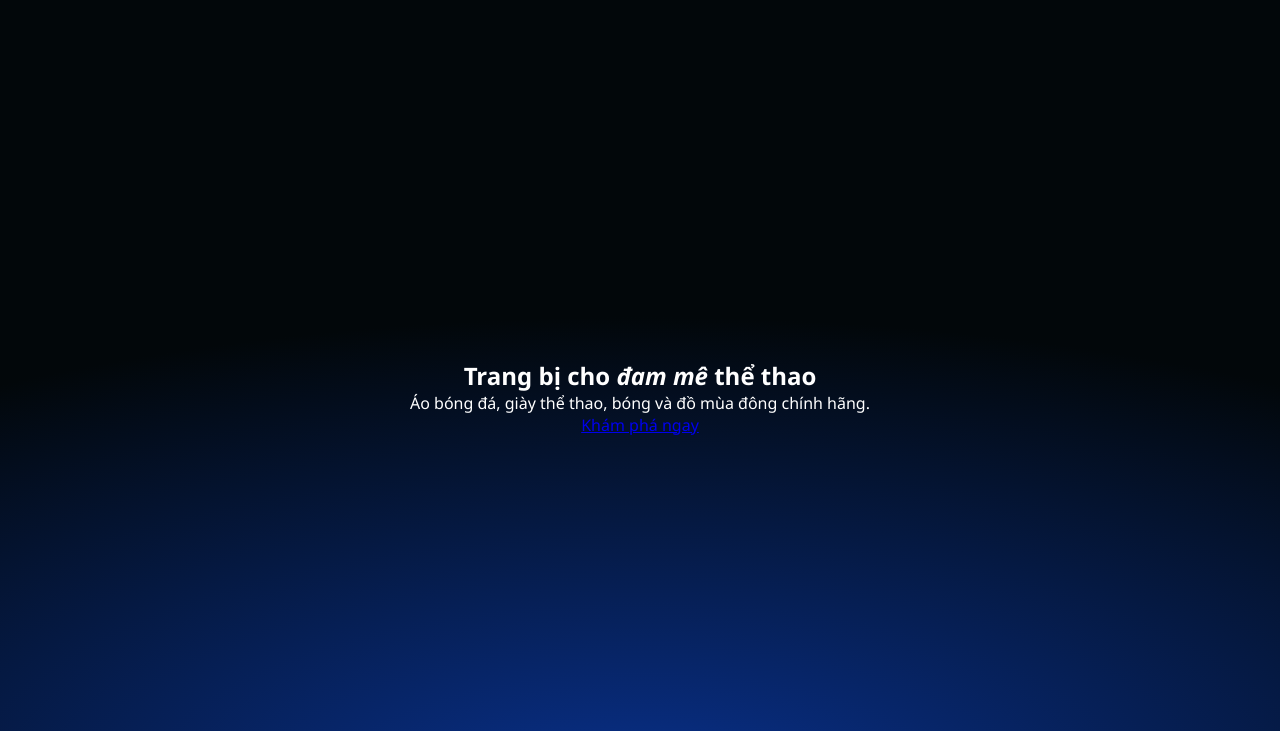
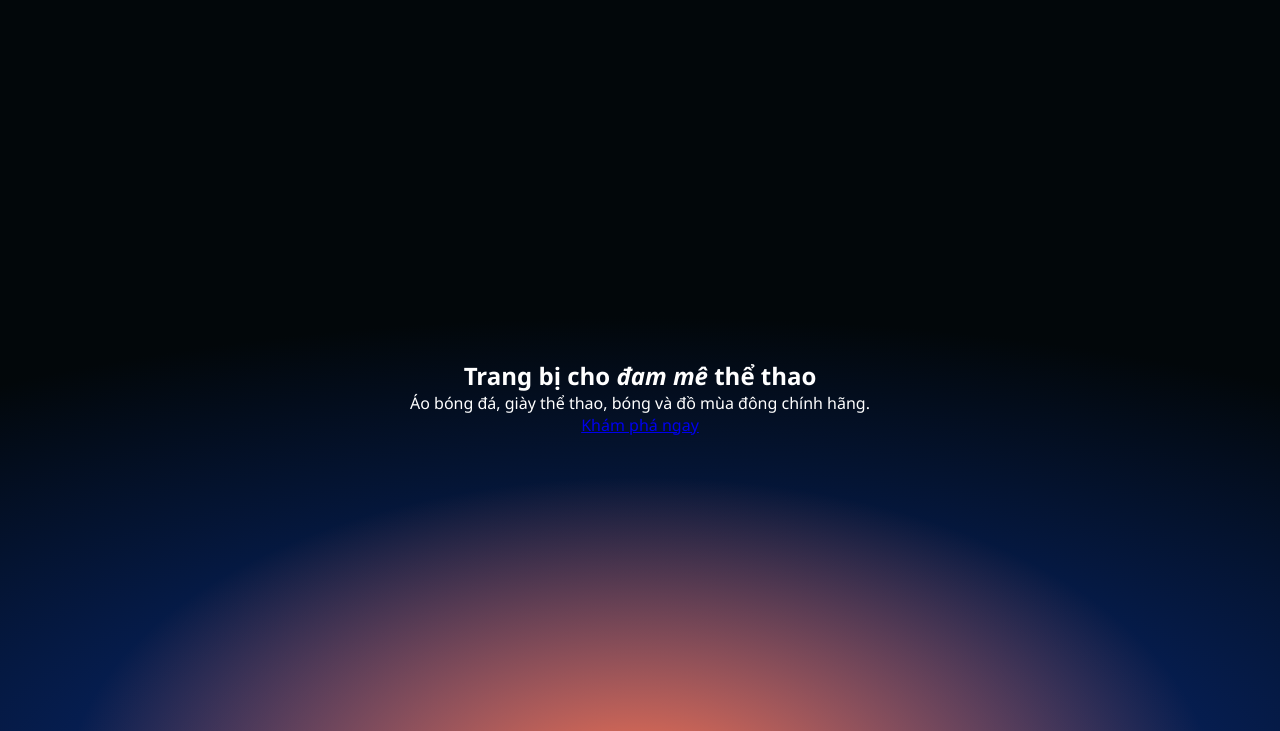
Before and after one commit to nganquocanh231/website_baitaplon_ky1, a plain HTML site: page index.html in a window 1280 px wide. Shown: the part 69-800 px from the top of the page. Drawn offline with Linux system fonts and the light colour scheme.

Commit message:
chồng lớp nền cam ở lõi

```diff
--- a/style.css
+++ b/style.css
@@ -10,3 +10,8 @@ body { font-family: 'Segoe UI', Arial, sans-serif; }
 .hero {
   background: radial-gradient(ellipse 130% 80% at 50% 100%, #09318D 0%, #02070A 75%);
 }
+.hero {
+  background:
+    radial-gradient(ellipse 45% 40% at 50% 100%, #FC734D 0%, transparent 100%),
+    radial-gradient(ellipse 130% 80% at 50% 100%, #09318D 0%, #02070A 75%);
+}
```
